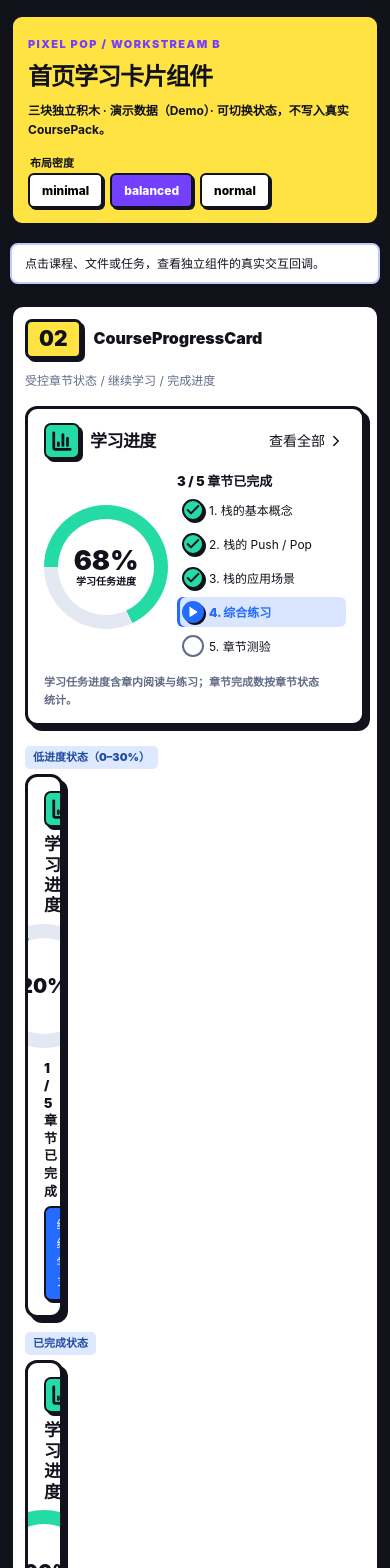
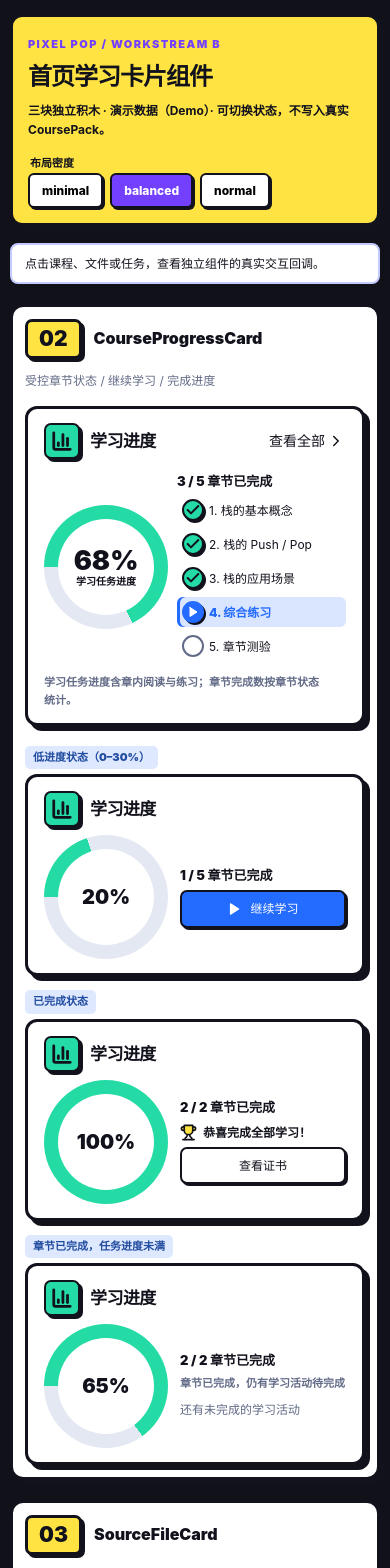
Before and after one commit to colddreamxiaowd/ContinueLeanringWithAI, a Next.js app in the folder web/: page /ui-lab/session-b in a window 390 px wide. Shown: the top 1568 px of the page. Built offline with nearby package versions, Linux system fonts and the light colour scheme.

Commit message:
fix(ui-lab): inherit B gallery mobile empty/long file width patch without losing I grid alignment

```diff
--- a/web/src/design/pixel-pop/workstreams/dashboard/demo.module.css
+++ b/web/src/design/pixel-pop/workstreams/dashboard/demo.module.css
@@ -38,3 +38,15 @@
   .taskExamples>:last-child{grid-column:auto}
   .sectionHead h2{font-size:16px}
 }
+
+/* A/B real Chromium gallery QA: avoid intrinsic inline-size containment
+   shrinking compact/empty/long-name variant panels to a 40px strip. */
+.progressExamples > *,.sourceExamples > *,.taskExamples > * {min-width:0}
+.variantCase {width:100%;min-width:0;align-self:stretch}
+.variantCase > :global(.pp-panel) {width:100%;min-width:0;align-self:stretch}
+.compactExamples {min-width:0;width:100%}
+.compactExamples > .variantCase {min-width:0;width:100%}
+@media(max-width:700px){
+  .progressExamples,.sourceExamples,.taskExamples{width:100%;min-width:0}
+  .taskExamples>.variantCase{grid-column:1/-1;width:100%}
+}
```
